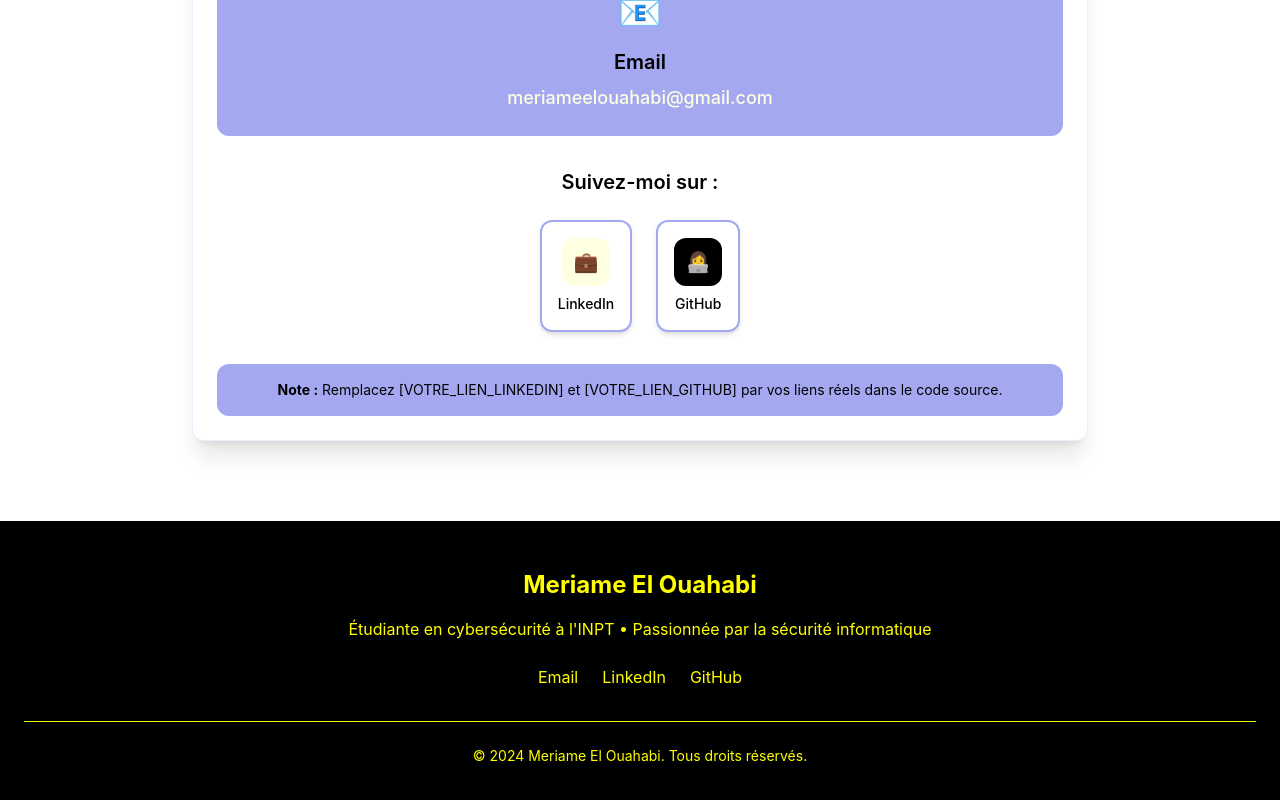
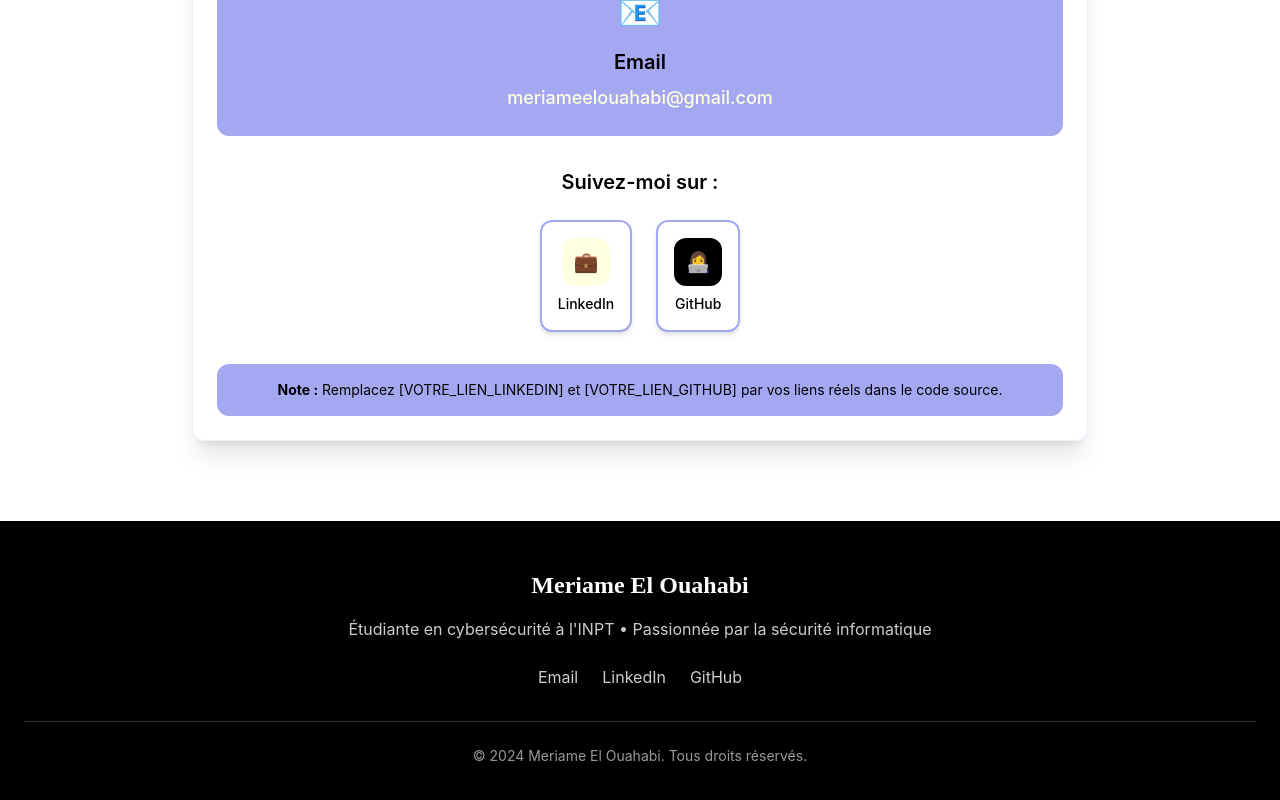
Before and after one commit to miiiims/meriame-cyber-showcase, a React (Vite) app: page / in a window 1280 px wide. Shown: the part 4195-4995 px from the top of the page. Built offline with nearby package versions, Linux system fonts and the light colour scheme.

Commit message:
Fix footer color
Ensure the footer section uses the correct theme colors.

```diff
--- a/src/components/Footer.tsx
+++ b/src/components/Footer.tsx
@@ -6,17 +6,17 @@ const Footer = () => {
     <footer className="bg-foreground text-background py-12">
       <div className="container mx-auto px-6">
         <div className="text-center">
-          <h3 className="text-2xl font-heading font-bold mb-4">
+          <h3 className="text-2xl font-elegant font-bold mb-4 text-white">
             Meriame El Ouahabi
           </h3>
-          <p className="text-background/80 mb-6">
+          <p className="text-white/80 mb-6 font-body">
             Étudiante en cybersécurité à l'INPT • Passionnée par la sécurité informatique
           </p>
 
           <div className="flex justify-center gap-6 mb-8">
             <a
               href="mailto:meriameelouahabi@gmail.com"
-              className="text-background/80 hover:text-background transition-colors"
+              className="text-white/80 hover:text-accent transition-colors font-body"
             >
               Email
             </a>
@@ -24,7 +24,7 @@ const Footer = () => {
               href="[VOTRE_LIEN_LINKEDIN]"
               target="_blank"
               rel="noopener noreferrer"
-              className="text-background/80 hover:text-background transition-colors"
+              className="text-white/80 hover:text-accent transition-colors font-body"
             >
               LinkedIn
             </a>
@@ -32,14 +32,14 @@ const Footer = () => {
               href="[VOTRE_LIEN_GITHUB]"
               target="_blank"
               rel="noopener noreferrer"
-              className="text-background/80 hover:text-background transition-colors"
+              className="text-white/80 hover:text-accent transition-colors font-body"
             >
               GitHub
             </a>
           </div>
 
-          <div className="border-t border-background/20 pt-6">
-            <p className="text-background/60 text-sm">
+          <div className="border-t border-white/20 pt-6">
+            <p className="text-white/60 text-sm font-body">
               © 2024 Meriame El Ouahabi. Tous droits réservés.
             </p>
           </div>
```
